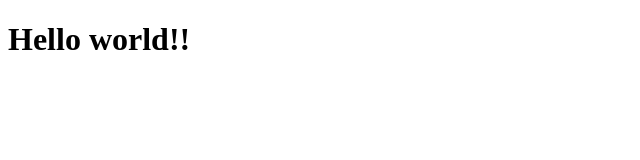
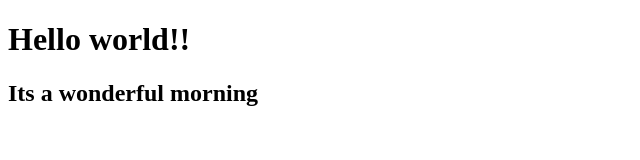
Before and after one commit to noor-e-eman/first-site, a plain HTML site: page site/index.html in a window 1280 px wide. Shown: the whole page, without its empty margins (0-640 px from the left). Drawn offline with Linux system fonts and the light colour scheme.

Commit message:
small change

```diff
--- a/site/index.html
+++ b/site/index.html
@@ -7,5 +7,8 @@
 </head>
 <body>
     <h1>Hello world!!</h1>
+    <h2>Its a wonderful morning
+
+    </h2>
 </body>
 </html>
```
